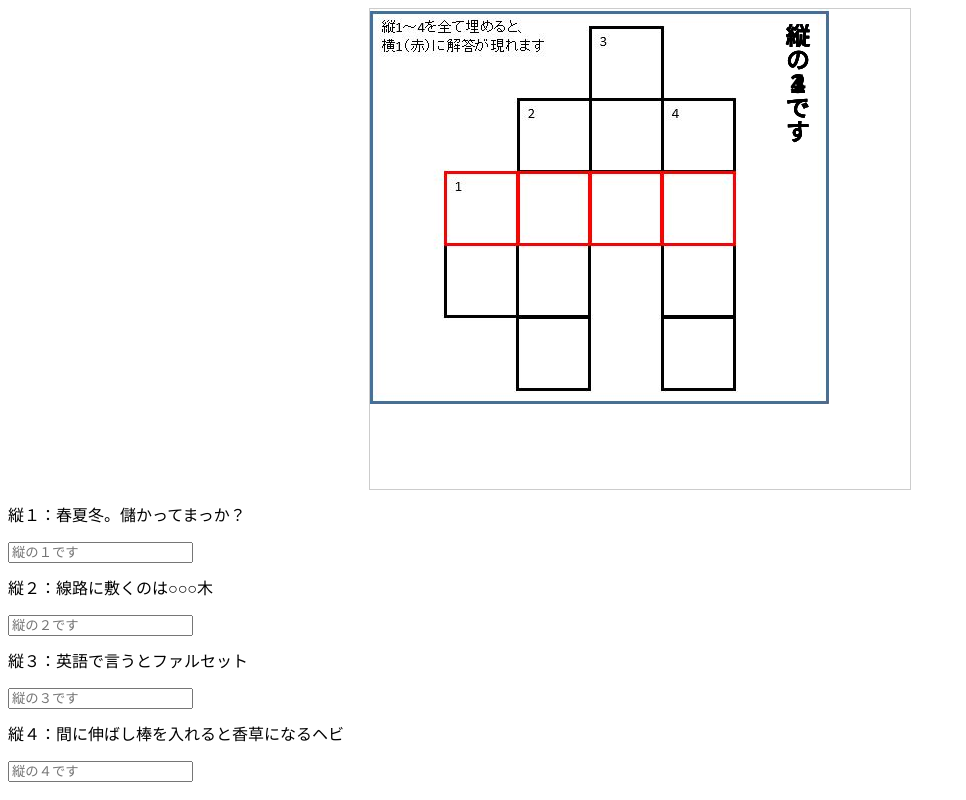
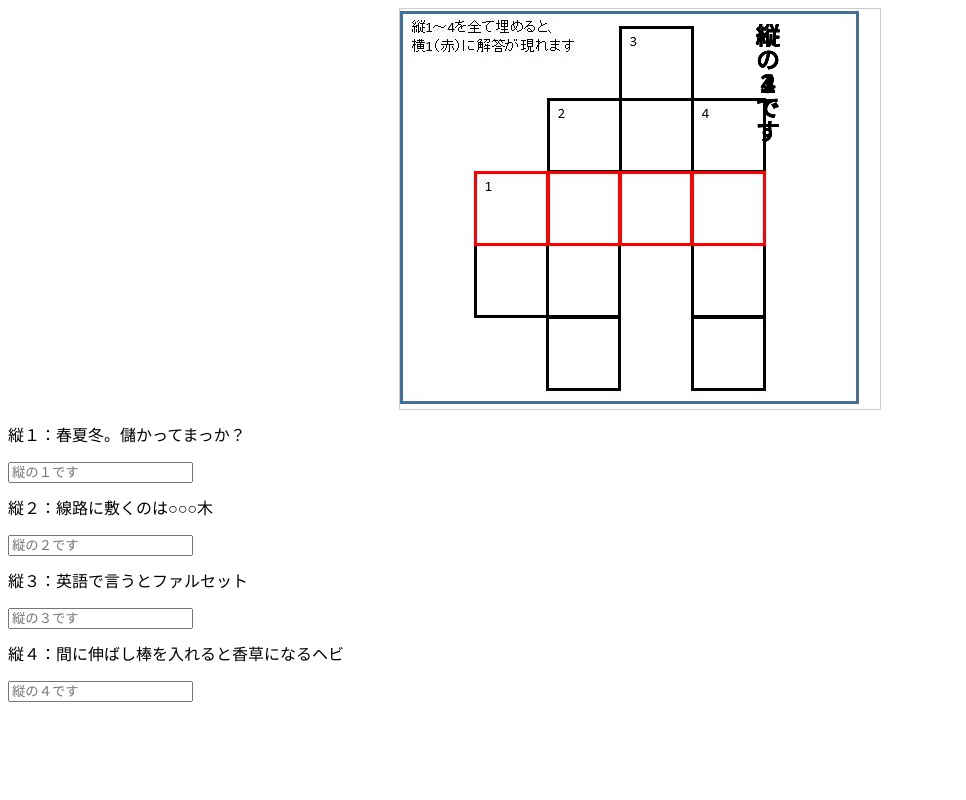
Before and after one commit to knahswahs/knahswahs.github.io, a plain HTML site: page index.html in a window 1280 px wide. Shown: the whole page, without its empty margins (0-966 px from the left). Drawn offline with nearby package versions, Linux system fonts and the light colour scheme.

Commit message:
screen-size

```diff
--- a/default.css
+++ b/default.css
@@ -2,8 +2,8 @@
   position: relative;
   margin: 0 auto;
   padding: 0;
-  width: 540px;
-  height: 480px;
+  width: 480px;
+  height: 400px;
   border: 1px solid #ccc;
 }
 
```
